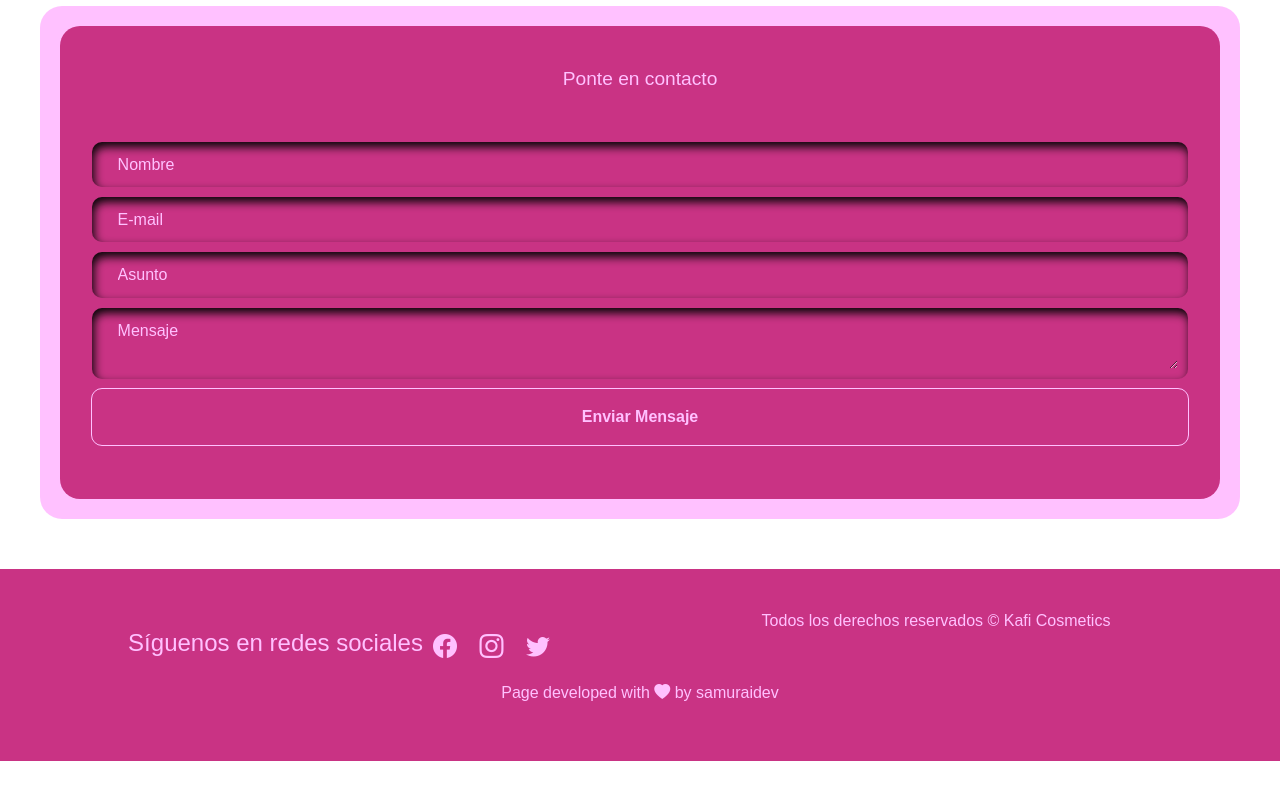
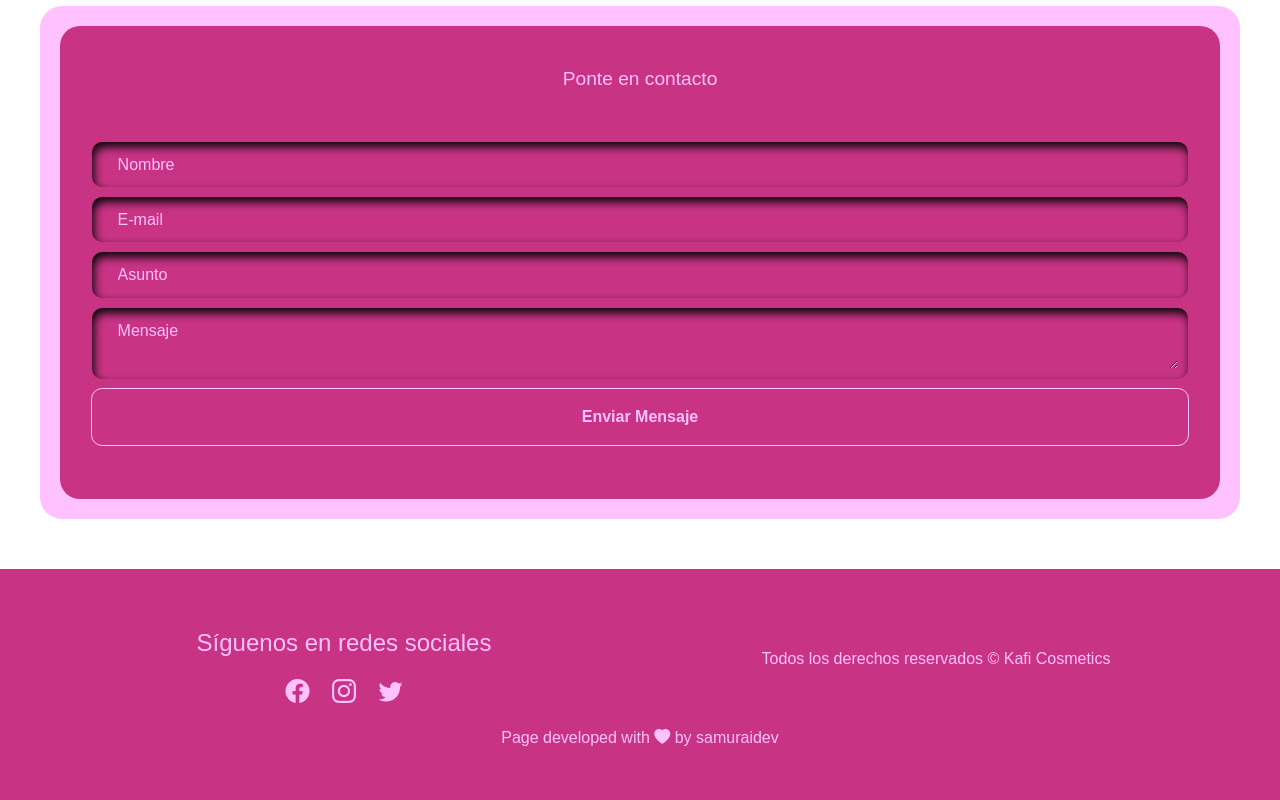
Before and after one commit to CodeGeekR/landing-page-cosmetics, a plain HTML site: page index.html in a window 1280 px wide. Shown: the part 1605-2405 px from the top of the page. Before the commit the page ends 2366 px from the top, so only its background shows below. Drawn offline with nearby package versions, Linux system fonts and the light colour scheme.

Commit message:
fix icons footer

```diff
--- a/index.html
+++ b/index.html
@@ -380,10 +380,10 @@
 
   <footer>
     <div class="container">
-      <div class="row">
-        <div class="col-md-6 social-icons">
+      <div class="row d-flex flex-column flex-md-row align-items-center">
+        <div class="col-md-6 social-icons d-flex flex-column">
           <h4>Síguenos en redes sociales</h4>
-          <ul class="list-inline">
+          <ul class="list-inline mt-2">
             <li class="list-inline-item"><a href="#"><i class="bi bi-facebook"></i></a></li>
             <li class="list-inline-item"><a href="#"><i class="bi bi-instagram"></i></a></li>
             <li class="list-inline-item"><a href="#"><i class="bi bi-twitter"></i></a></li>
```
